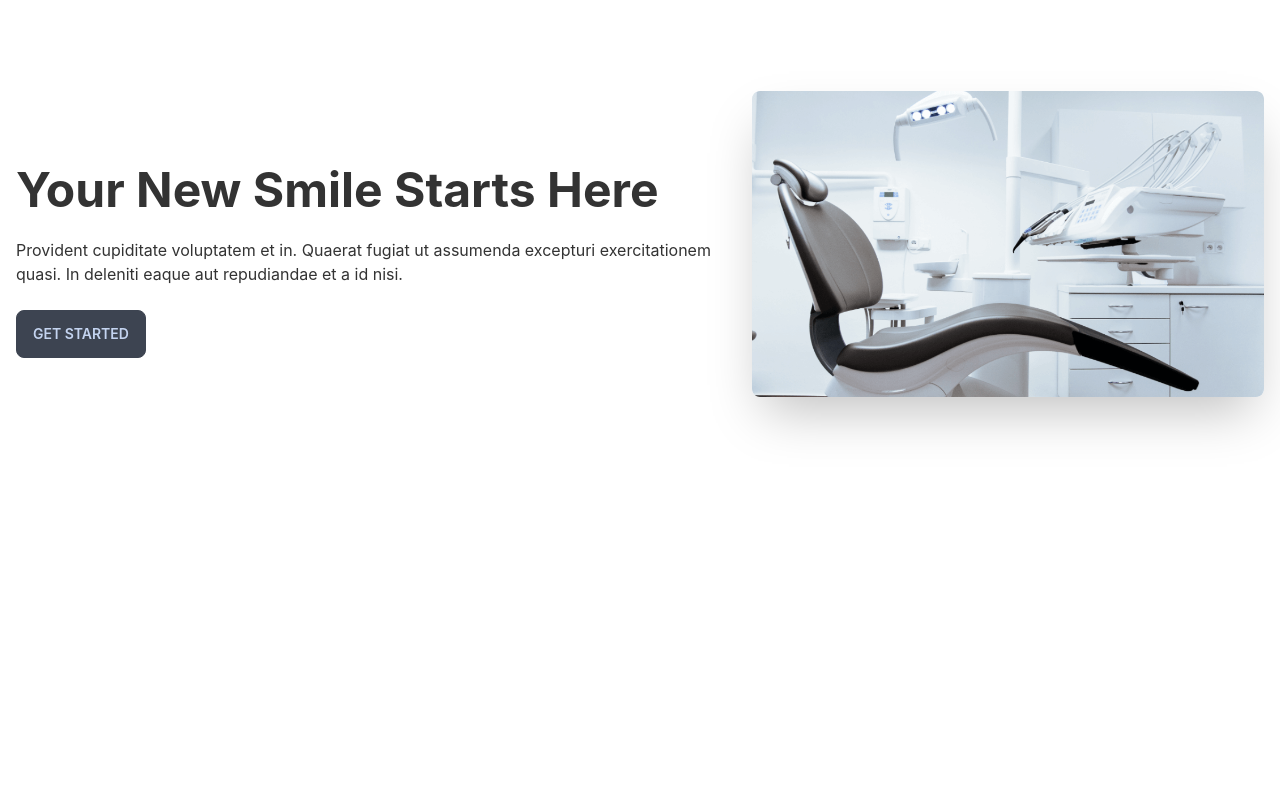
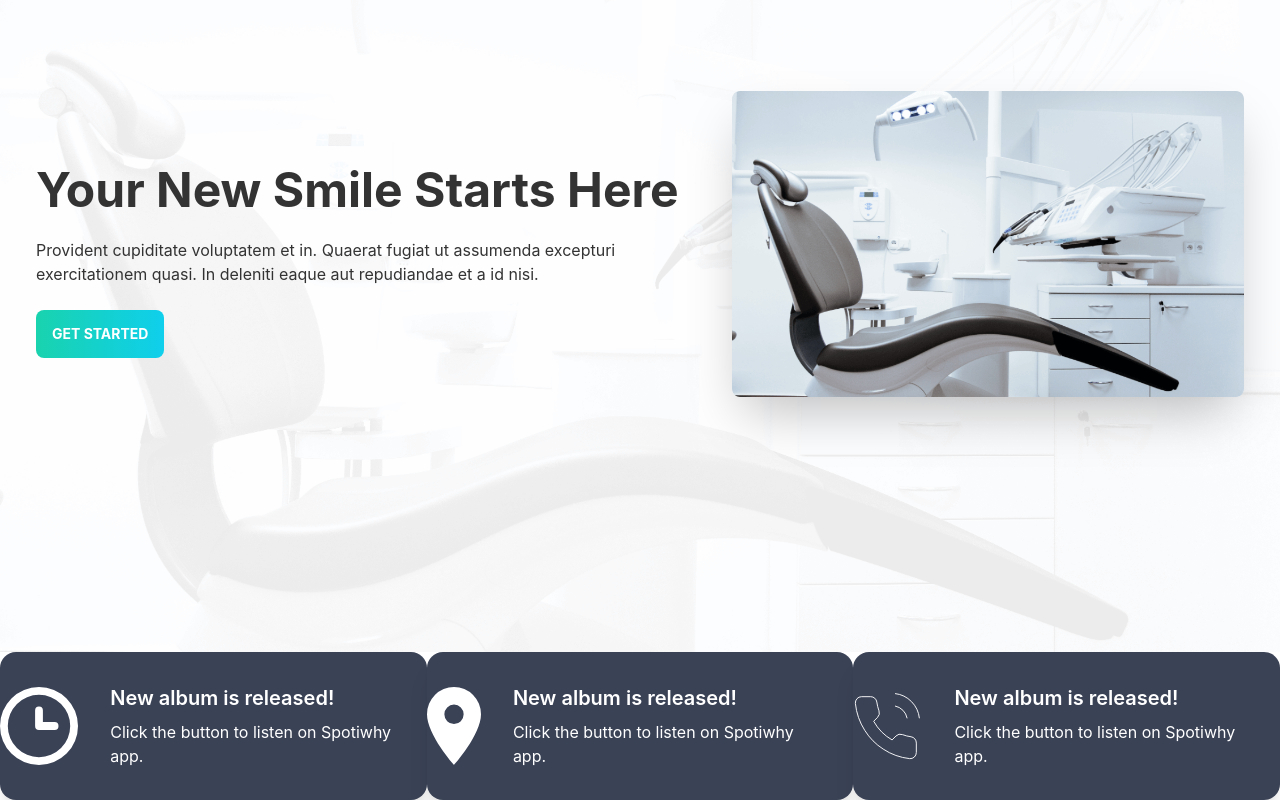
Before and after one commit to ParvesPR/Doctor-s-Portal, a React (Create React App) app: page / in a window 1280 px wide. Shown: the part 212-1012 px from the top of the page. Before the commit the page ends 864 px from the top, so only its background shows below. Built offline with nearby package versions, Linux system fonts and the light colour scheme.

Commit message:
info component added

```diff
--- a/src/page/Home/Banner/Banner.js
+++ b/src/page/Home/Banner/Banner.js
@@ -3,13 +3,13 @@
 
 const Banner = () => {
     return (
-        <div class="hero min-h-screen">
+        <div class="hero min-h-screen px-5 bg-center bg-no-repeat bg-cover w-auto h-auto bg-[url('/src/assets/images/bg.png')]">
             <div class="hero-content flex-col lg:flex-row-reverse">
                 <img src={chair} class="max-w-lg rounded-lg shadow-2xl mb-4" />
                 <div>
                     <h1 class="text-5xl font-bold mt-5">Your New Smile Starts Here</h1>
                     <p class="py-6">Provident cupiditate voluptatem et in. Quaerat fugiat ut assumenda excepturi exercitationem quasi. In deleniti eaque aut repudiandae et a id nisi.</p>
-                    <button class="btn btn-#19D3AE">Get Started</button>
+                    <button class="btn bg-gradient-to-r from-secondary to-primary text-white font-bold border-none">Get Started</button>
                 </div>
             </div>
         </div>
--- a/src/page/Home/Home.js
+++ b/src/page/Home/Home.js
@@ -1,10 +1,12 @@
 import React from 'react';
 import Banner from './Banner/Banner';
+import Info from './Info/Info';
 
 const Home = () => {
     return (
         <div>
             <Banner></Banner>
+            <Info></Info>
         </div>
     );
 };
--- /dev/null
+++ b/src/page/Home/Info/Info.js
@@ -0,0 +1,17 @@
+import React from 'react';
+import clock from '../../../assets/icons/clock.svg'
+import marker from '../../../assets/icons/marker.svg'
+import phone from '../../../assets/icons/phone.svg'
+import InfoCard from '../InfoCard/InfoCard';
+
+const Info = () => {
+    return (
+        <div className='grid grid-cols-1 lg:grid-cols-3'>
+            <InfoCard img={clock}></InfoCard>
+            <InfoCard img={marker}></InfoCard>
+            <InfoCard img={phone}></InfoCard>
+        </div>
+    );
+};
+
+export default Info;
--- /dev/null
+++ b/src/page/Home/InfoCard/InfoCard.js
@@ -0,0 +1,18 @@
+import React from 'react';
+
+const InfoCard = ({ img }) => {
+    return (
+        <div class="card lg:card-side bg-accent text-white shadow-xl">
+            <figure>
+                <img src={img} alt="Album" />
+
+            </figure>
+            <div class="card-body">
+                <h2 class="card-title">New album is released!</h2>
+                <p>Click the button to listen on Spotiwhy app.</p>
+            </div>
+        </div>
+    );
+};
+
+export default InfoCard;
--- a/tailwind.config.js
+++ b/tailwind.config.js
@@ -1,7 +1,12 @@
 module.exports = {
   content: ["./src/**/*.{html,js}"],
   theme: {
-    extend: {},
+    extend: {
+      backgroundImage: {
+        'bg': "url('/src/assets/images/bg.png')",
+        'footer-texture': "url('/img/footer-texture.png')",
+      }
+    },
   },
   daisyui: {
     themes: [
```
